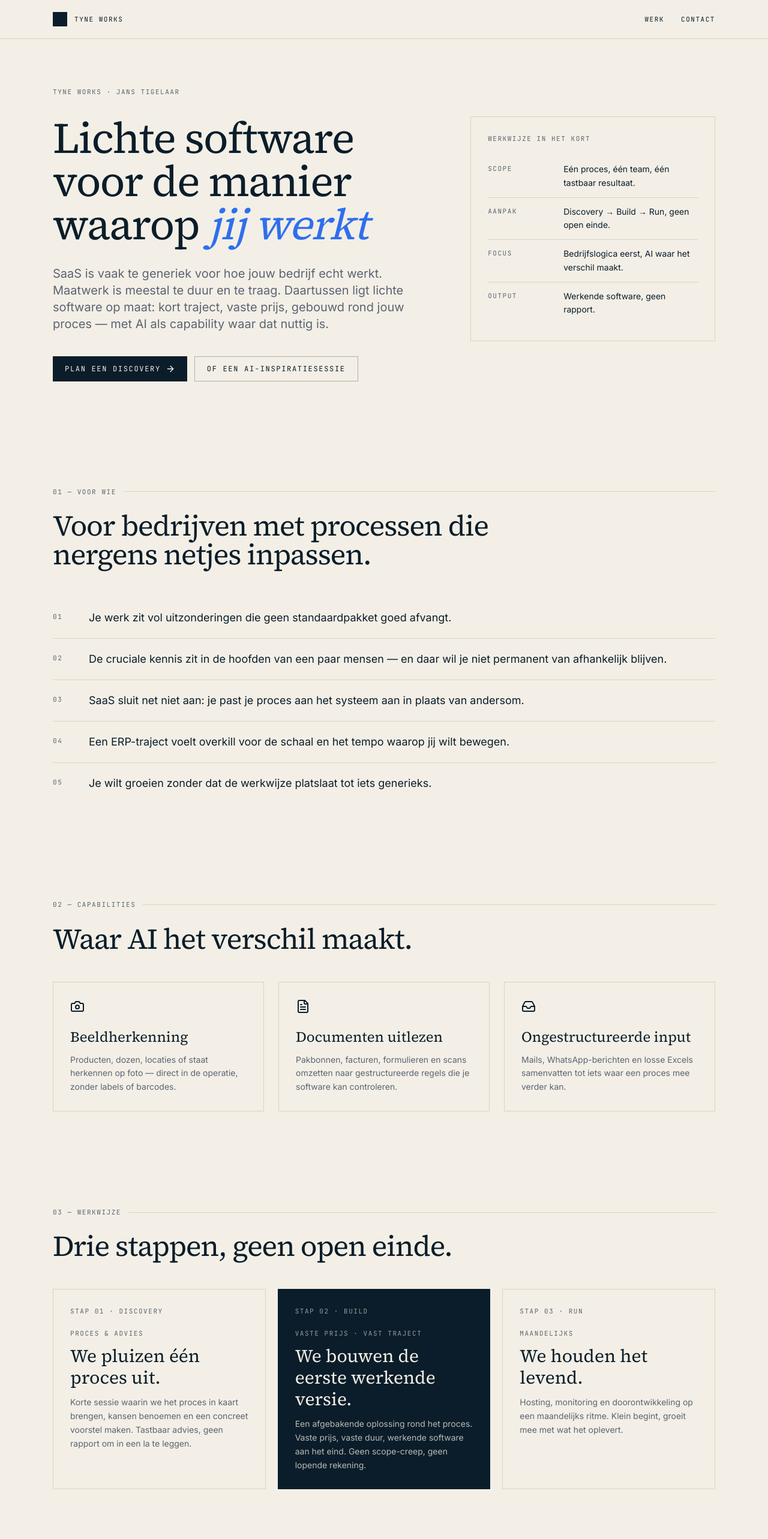
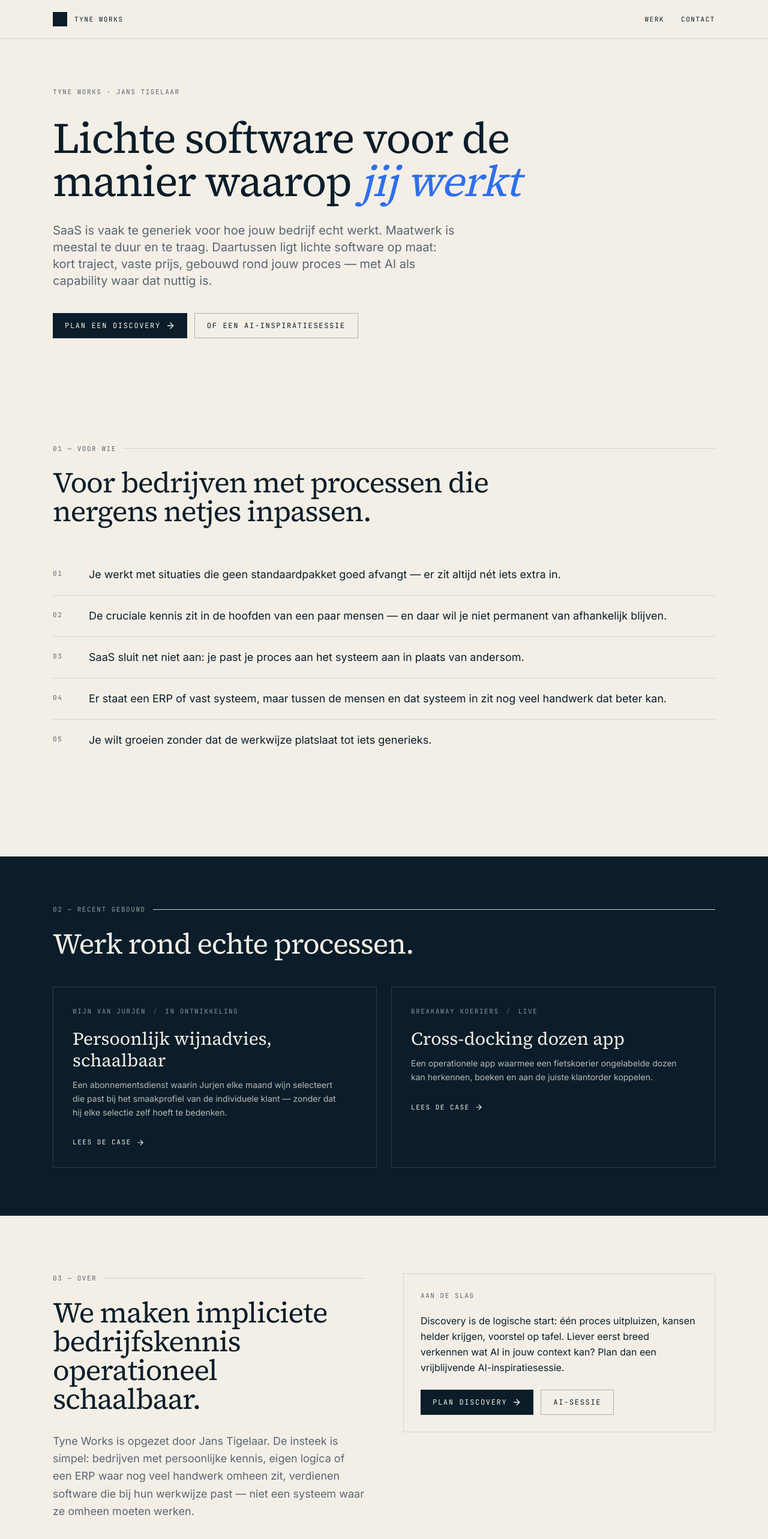
Before and after one commit to JWT20/tyne-works-site, a Next.js app: page / in a window 1280 px wide. Shown: the top 2566 px of the page at 60% size. Built offline with nearby package versions, Linux system fonts and the light colour scheme.

Commit message:
Strip secondary sections and reposition ERP/exceptions framing

```diff
--- a/src/app/page.tsx
+++ b/src/app/page.tsx
@@ -1,5 +1,5 @@
 import Link from "next/link";
-import { ArrowRight, Camera, FileText, Inbox } from "lucide-react";
+import { ArrowRight } from "lucide-react";
 import { getAllCases } from "@/lib/cases";
 
 export default function HomePage() {
@@ -9,9 +9,7 @@ export default function HomePage() {
     <>
       <section className="container-tight pt-20 pb-24">
         <p className="label mb-8">Tyne Works · Jans Tigelaar</p>
-        <div className="grid gap-12 md:grid-cols-[1.55fr_1fr] md:gap-16 items-start">
-          <div>
-            <h1 className="display-1">
+        <h1 className="display-1 max-w-4xl">
           Lichte software voor de manier waarop{" "}
           <span className="font-serif italic text-accent">jij werkt</span>
         </h1>
@@ -28,30 +26,6 @@ export default function HomePage() {
             Of een AI-inspiratiesessie
           </Link>
         </div>
-          </div>
-
-          <aside className="info-card">
-            <p className="label mb-5">Werkwijze in het kort</p>
-            <dl>
-              <div className="info-row">
-                <dt>Scope</dt>
-                <dd>Eén proces, één team, één tastbaar resultaat.</dd>
-              </div>
-              <div className="info-row">
-                <dt>Aanpak</dt>
-                <dd>Discovery → Build → Run, geen open einde.</dd>
-              </div>
-              <div className="info-row">
-                <dt>Focus</dt>
-                <dd>Bedrijfslogica eerst, AI waar het verschil maakt.</dd>
-              </div>
-              <div className="info-row">
-                <dt>Output</dt>
-                <dd>Werkende software, geen rapport.</dd>
-              </div>
-            </dl>
-          </aside>
-        </div>
       </section>
 
       <section className="container-tight py-20">
@@ -60,78 +34,18 @@ export default function HomePage() {
           Voor bedrijven met processen die nergens netjes inpassen.
         </h2>
         <div>
-          <NumberedRow n="01" body="Je werk zit vol uitzonderingen die geen standaardpakket goed afvangt." />
+          <NumberedRow n="01" body="Je werkt met situaties die geen standaardpakket goed afvangt — er zit altijd nét iets extra in." />
           <NumberedRow n="02" body="De cruciale kennis zit in de hoofden van een paar mensen — en daar wil je niet permanent van afhankelijk blijven." />
           <NumberedRow n="03" body="SaaS sluit net niet aan: je past je proces aan het systeem aan in plaats van andersom." />
-          <NumberedRow n="04" body="Een ERP-traject voelt overkill voor de schaal en het tempo waarop jij wilt bewegen." />
+          <NumberedRow n="04" body="Er staat een ERP of vast systeem, maar tussen de mensen en dat systeem in zit nog veel handwerk dat beter kan." />
           <NumberedRow n="05" body="Je wilt groeien zonder dat de werkwijze platslaat tot iets generieks." />
-        </div>
-      </section>
-
-      <section className="container-tight py-20">
-        <p className="section-marker">02 — Capabilities</p>
-        <h2 className="display-2 max-w-3xl mb-12">
-          Waar AI het verschil maakt.
-        </h2>
-        <div className="grid gap-6 md:grid-cols-3">
-          <Capability
-            Icon={Camera}
-            title="Beeldherkenning"
-            body="Producten, dozen, locaties of staat herkennen op foto — direct in de operatie, zonder labels of barcodes."
-          />
-          <Capability
-            Icon={FileText}
-            title="Documenten uitlezen"
-            body="Pakbonnen, facturen, formulieren en scans omzetten naar gestructureerde regels die je software kan controleren."
-          />
-          <Capability
-            Icon={Inbox}
-            title="Ongestructureerde input"
-            body="Mails, WhatsApp-berichten en losse Excels samenvatten tot iets waar een proces mee verder kan."
-          />
-        </div>
-      </section>
-
-      <section className="container-tight py-20">
-        <p className="section-marker">03 — Werkwijze</p>
-        <h2 className="display-2 max-w-3xl mb-12">
-          Drie stappen, geen open einde.
-        </h2>
-        <div className="grid gap-5 md:grid-cols-3">
-          <div className="step-card">
-            <div className="step-label">Stap 01 · Discovery</div>
-            <div className="step-meta">Proces & advies</div>
-            <h3 className="step-title">We pluizen één proces uit.</h3>
-            <p className="text-muted text-sm leading-relaxed">
-              Korte sessie waarin we het proces in kaart brengen, kansen benoemen en een concreet
-              voorstel maken. Tastbaar advies, geen rapport om in een la te leggen.
-            </p>
-          </div>
-          <div className="step-card is-primary">
-            <div className="step-label">Stap 02 · Build</div>
-            <div className="step-meta">Vaste prijs · vast traject</div>
-            <h3 className="step-title">We bouwen de eerste werkende versie.</h3>
-            <p className="text-paper/75 text-sm leading-relaxed">
-              Een afgebakende oplossing rond het proces. Vaste prijs, vaste duur, werkende
-              software aan het eind. Geen scope-creep, geen lopende rekening.
-            </p>
-          </div>
-          <div className="step-card">
-            <div className="step-label">Stap 03 · Run</div>
-            <div className="step-meta">Maandelijks</div>
-            <h3 className="step-title">We houden het levend.</h3>
-            <p className="text-muted text-sm leading-relaxed">
-              Hosting, monitoring en doorontwikkeling op een maandelijks ritme. Klein begint,
-              groeit mee met wat het oplevert.
-            </p>
-          </div>
         </div>
       </section>
 
       <section className="bg-navy-800 text-paper mt-20">
         <div className="container-tight py-20">
           <p className="section-marker text-paper/60">
-            <span className="text-paper/60">04 — Recent gebouwd</span>
+            <span className="text-paper/60">02 — Recent gebouwd</span>
           </p>
           <h2 className="display-2 text-paper max-w-3xl mb-12">
             Werk rond echte processen.
@@ -158,14 +72,15 @@ export default function HomePage() {
       <section className="container-tight py-24">
         <div className="grid gap-12 md:grid-cols-[1fr_1fr] md:gap-16 items-start">
           <div>
-            <p className="section-marker">05 — Over</p>
+            <p className="section-marker">03 — Over</p>
             <h2 className="display-2 mb-8 max-w-xl">
               We maken impliciete bedrijfskennis operationeel schaalbaar.
             </h2>
             <p className="text-muted text-lg leading-relaxed max-w-prose">
-              Tyne Works is opgezet door Jans Tigelaar. De insteek is simpel: bedrijven die werken
-              met uitzonderingen, persoonlijke kennis of eigen logica verdienen software die
-              daarbij past — niet een systeem waar ze omheen moeten werken.
+              Tyne Works is opgezet door Jans Tigelaar. De insteek is simpel: bedrijven met
+              persoonlijke kennis, eigen logica of een ERP waar nog veel handwerk omheen zit,
+              verdienen software die bij hun werkwijze past — niet een systeem waar ze omheen
+              moeten werken.
             </p>
           </div>
           <div className="info-card">
@@ -198,21 +113,3 @@ function NumberedRow({ n, body }: { n: string; body: string }) {
     </div>
   );
 }
-
-function Capability({
-  Icon,
-  title,
-  body,
-}: {
-  Icon: React.ComponentType<{ className?: string }>;
-  title: string;
-  body: string;
-}) {
-  return (
-    <div className="border border-rule p-6 md:p-7">
-      <Icon className="h-6 w-6 text-ink mb-6" />
-      <h3 className="font-serif text-2xl mb-3 leading-tight">{title}</h3>
-      <p className="text-muted text-sm leading-relaxed">{body}</p>
-    </div>
-  );
-}
```
Lines whose indentation alone changed are shown as unchanged.
